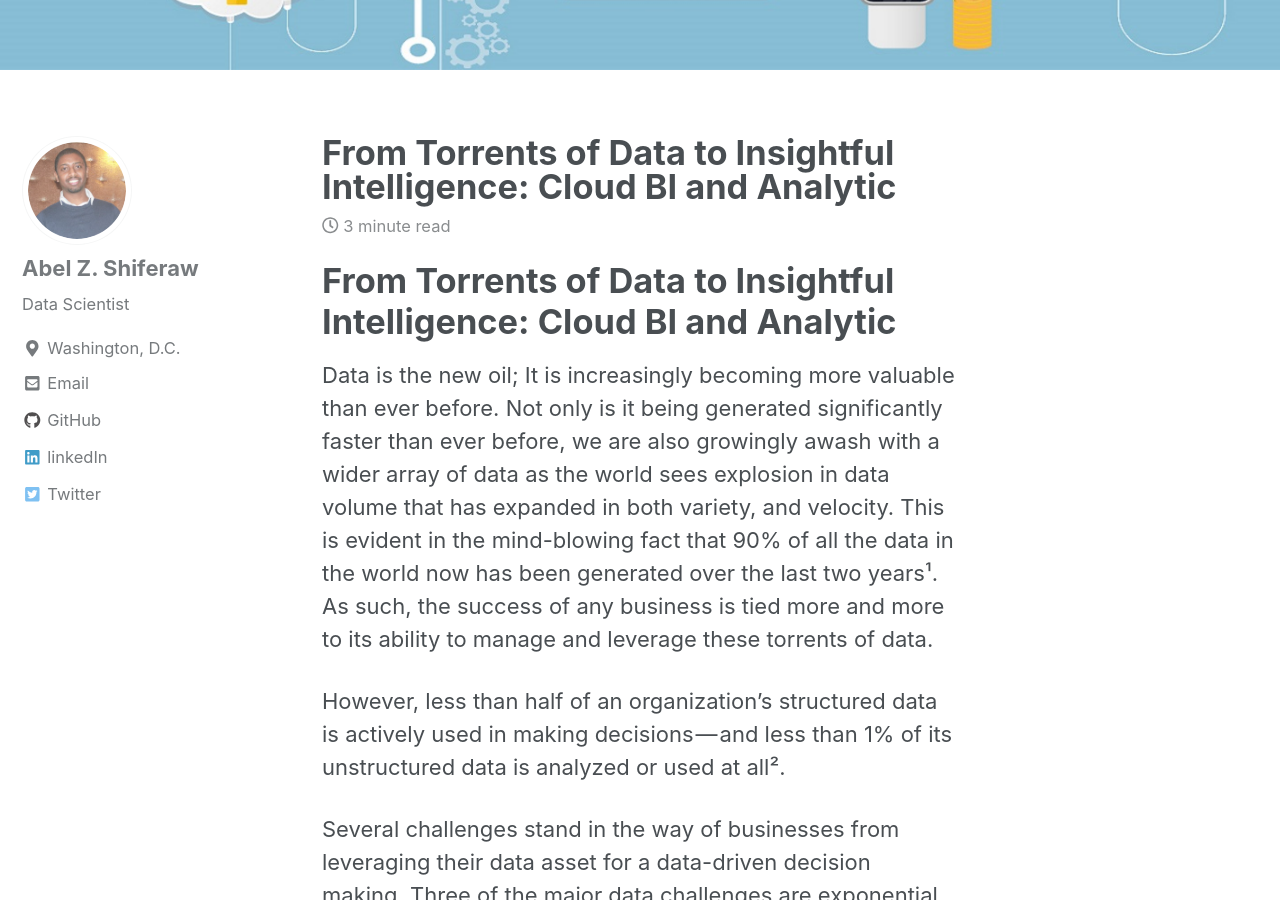
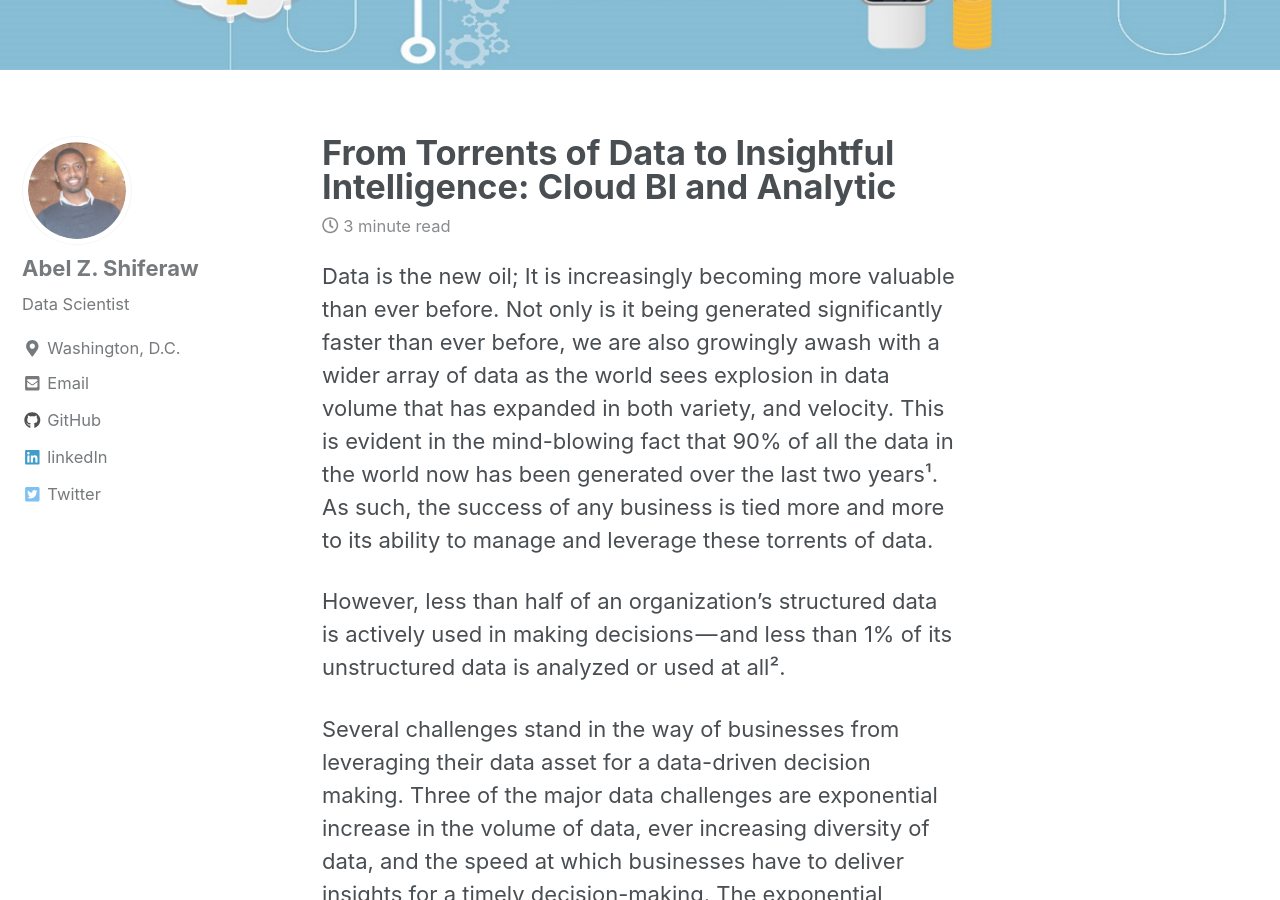
Before and after one commit to AbelZShiferaw/datascienceportfolio, a Jekyll site: the page built from _posts/2019-02-12-Article1of1.md, in a window 1280 px wide and 900 px high, scrolled down 423 px. Built offline with Jekyll 4.4.1, drawn with Linux system fonts in a browser that asks for light colours; cached includes are drawn as plain includes; nearby versions of some CDN libraries.

Commit message:
Updates: Article 1 of 1

```diff
--- a/_posts/2019-02-12-Article1of1.md
+++ b/_posts/2019-02-12-Article1of1.md
@@ -4,11 +4,10 @@ date: 2019-01-20
 tags: [Cloud Computing, Cloud Data Warehouse, Business Intelligence]
 header:
   image: "images/Articles/cloudcomputing.jpg"
-excerpt: "Data Challenge, Capital One, data science, python"
+excerpt: "Data Computing, Cloud Data Warehouse One, Business Intelligence, Data Science"
 mathjax: "true"
 ---
 
-# From Torrents of Data to Insightful Intelligence: Cloud BI and Analytic
 
 Data is the new oil; It is increasingly becoming more valuable than ever before. Not only is it being generated significantly faster than ever before, we are also growingly awash with a wider array of data as the world sees explosion in data volume that has expanded in both variety, and velocity. This is evident in the mind-blowing fact that 90% of all the data in the world now has been generated over the last two years¹. As such, the success of any business is tied more and more to its ability to manage and leverage these torrents of data.
 
```
